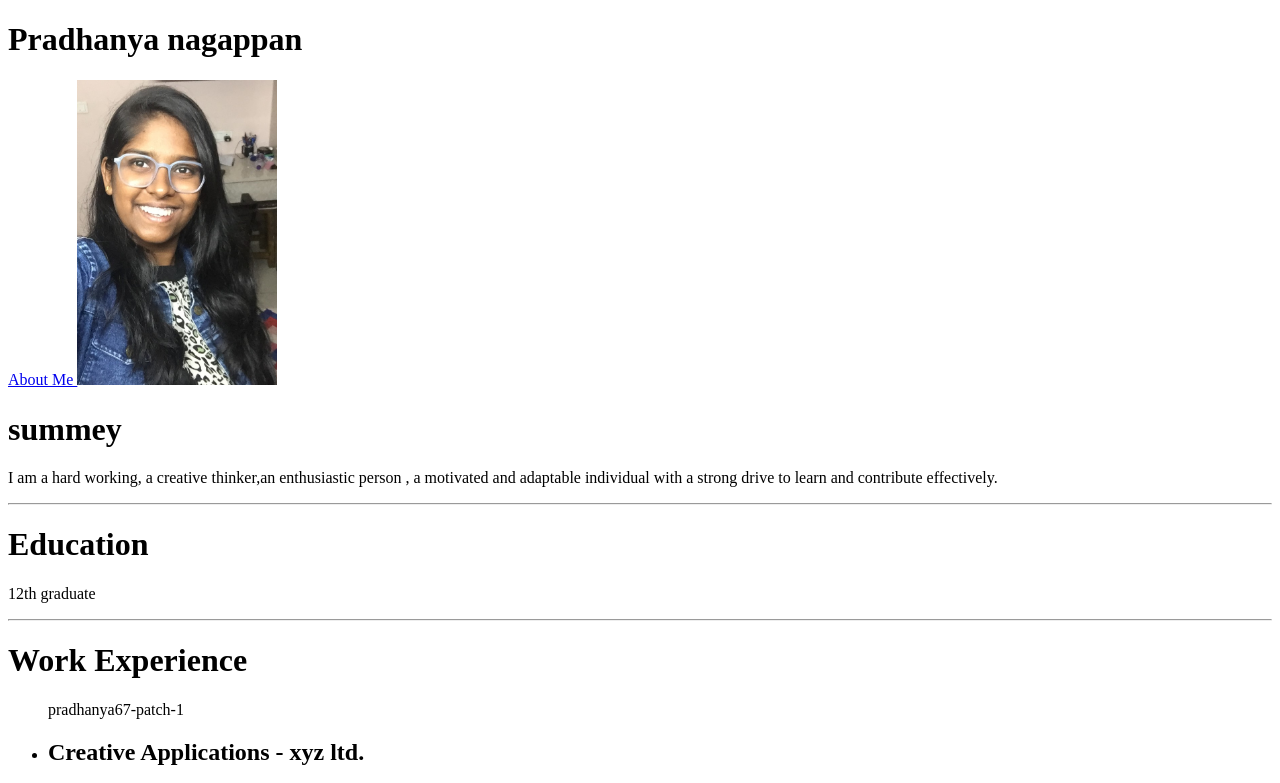
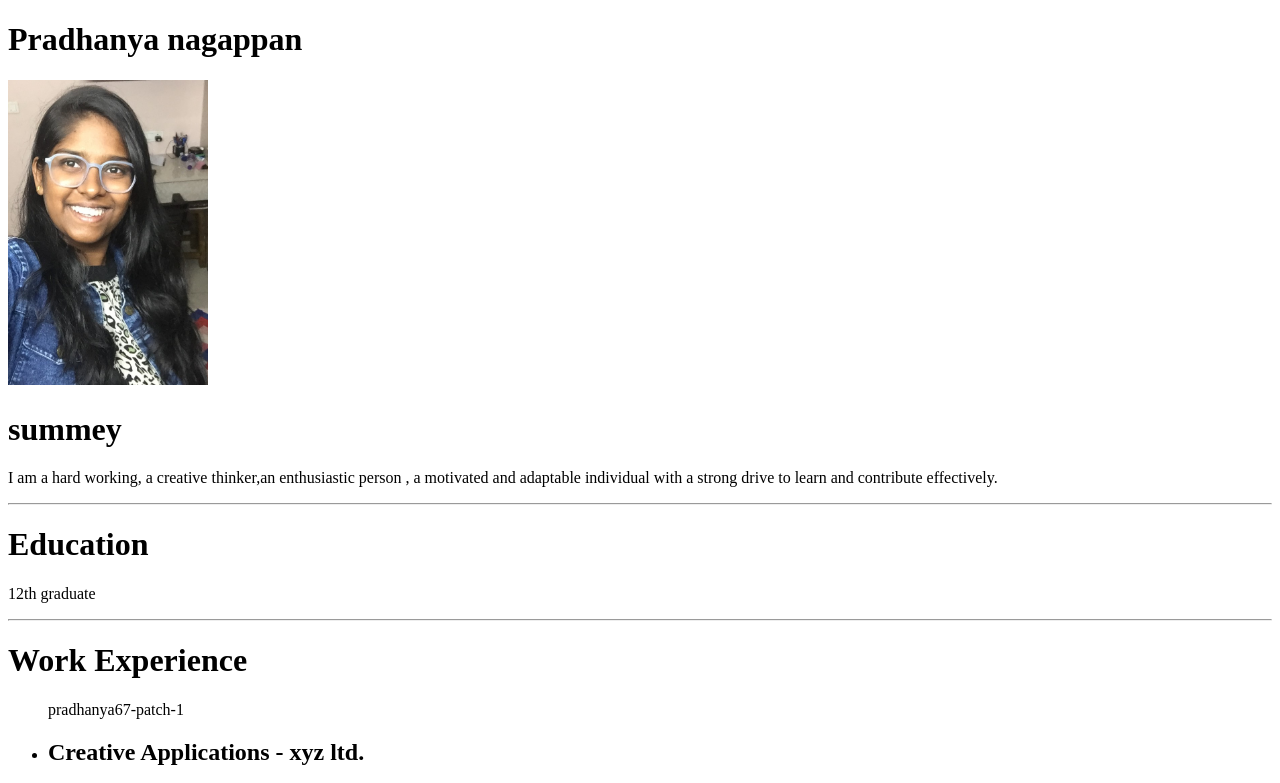
Before and after one commit to pradhanya67/capstone-1, a plain HTML site: page index.html in a window 1280 px wide. Shown: the top 783 px of the page. Drawn offline with Linux system fonts and the light colour scheme.

Commit message:
Update index.html

```diff
--- a/index.html
+++ b/index.html
@@ -6,7 +6,7 @@
     </head>
     <BODY>
         <h1>Pradhanya nagappan</h1>
-        <a href="../section 4 exercise/4.3+HTML+Portfolio+Project/4.3 HTML Porfolio Project/public/about.html">About Me </a><img src="./WhatsApp Image 2025-06-13 at 9.14.30 PM (1).jpeg" width="200", alt="a picture fof me ">
+        <a href="../section 4 exercise/4.3+HTML+Portfolio+Project/4.3 HTML Porfolio Project/public/about.html"> <img src="./WhatsApp Image 2025-06-13 at 9.14.30 PM (1).jpeg" width="200", alt="a picture fof me "></a><br/>
         <h1>summey</h1>
         <p> I am a hard working, a creative thinker,an enthusiastic person , a  motivated and adaptable individual with a strong drive to learn and contribute effectively.</p><hr/>
         <h1>Education</h1>
```
